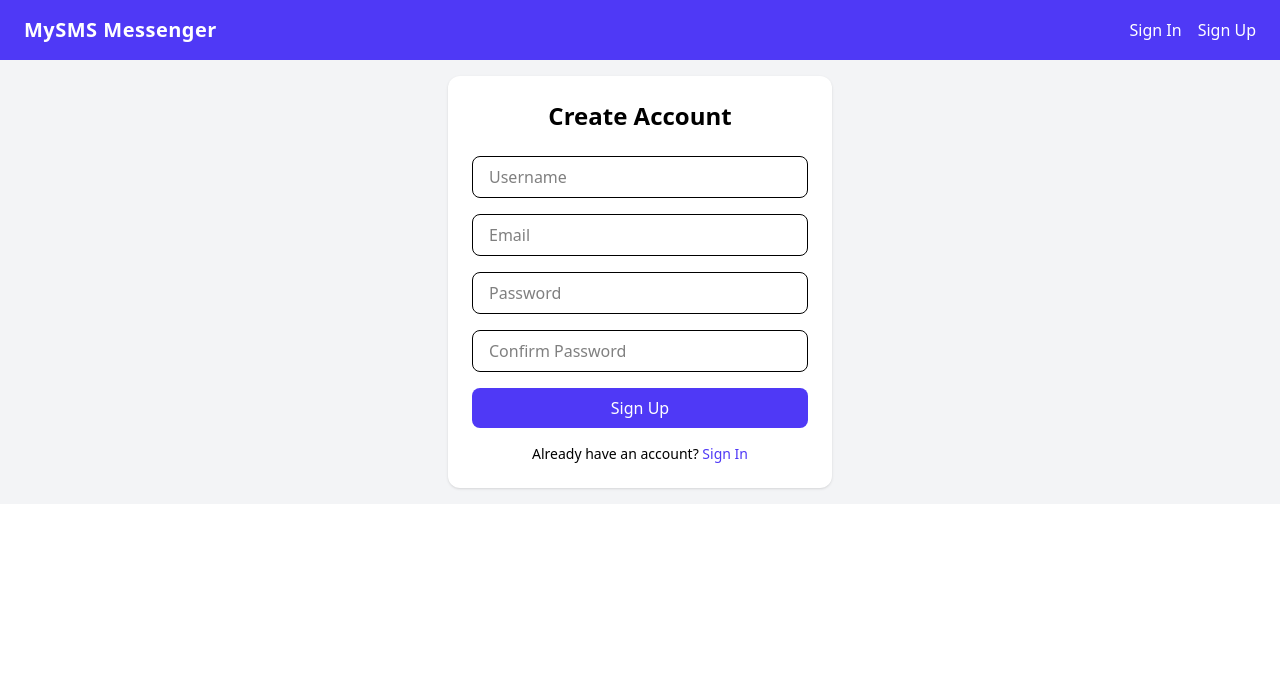
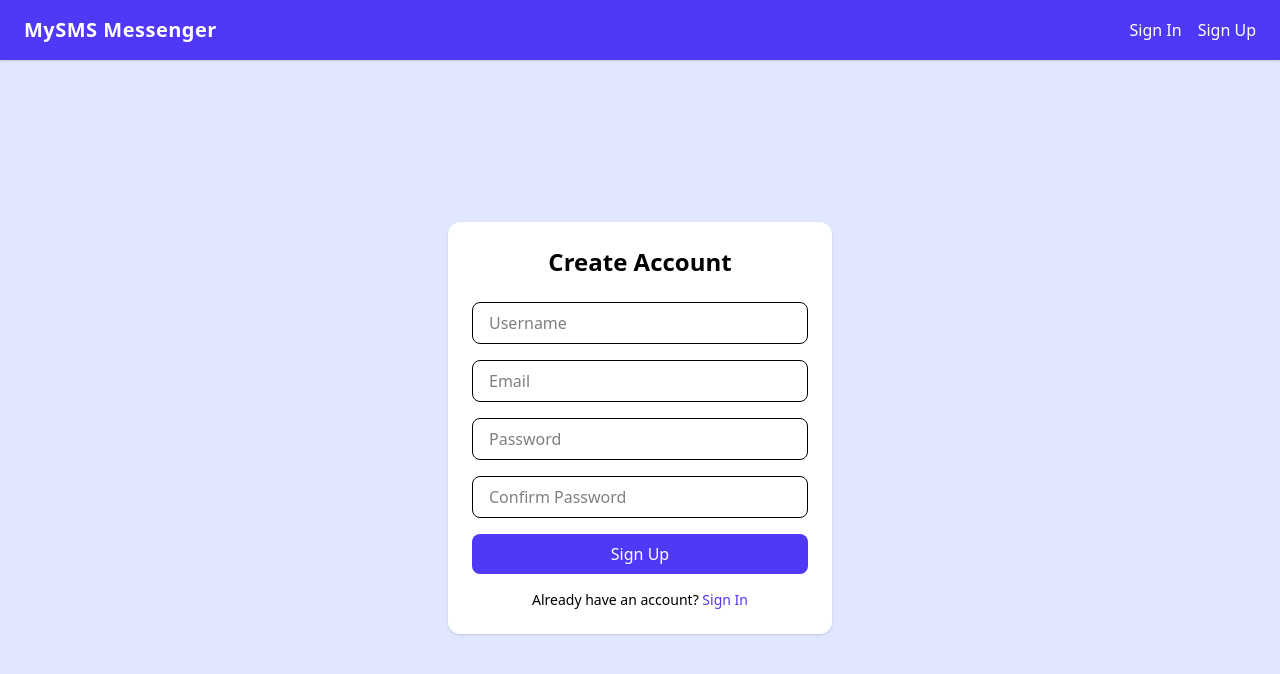
Before and after one commit to aneldanza/mysms-frontend, an Angular app: page /sign-up in a window 1280 px wide. Shown: the top 674 px of the page. Built offline with nearby package versions, Linux system fonts and the light colour scheme.

Commit message:
add styling and color palette

```diff
--- a/src/app/app.component.html
+++ b/src/app/app.component.html
@@ -1,4 +1,8 @@
-<div class="mx-auto h-full flex flex-col bg-indigo-100">
+<div
+  class="mx-auto w-full flex flex-col bg-indigo-100 min-h-screen text-primary-text"
+>
   <app-header />
-  <router-outlet />
+  <div class="">
+    <router-outlet />
+  </div>
 </div>
--- a/src/app/app.routes.ts
+++ b/src/app/app.routes.ts
@@ -6,7 +6,7 @@ import { SignUpComponent } from './components/auth/sign-up/sign-up.component';
 export const routes: Routes = [
   {
     path: '',
-    canActivate: [authGuard],
+    // canActivate: [authGuard],
     loadComponent: () =>
       import('./components/messages-homepage/message-home.component').then(
         (m) => m.MessageHomeComponent
--- a/src/app/components/auth/sign-in/sign-in.component.html
+++ b/src/app/components/auth/sign-in/sign-in.component.html
@@ -1,4 +1,4 @@
-<div class="h-full flex items-center justify-center bg-gray-100 p-4">
+<div class="outlet">
   <div class="w-full max-w-sm bg-white p-6 rounded-xl shadow">
     <h2 class="text-2xl font-bold mb-6 text-center">Sign In</h2>
 
--- a/src/app/components/auth/sign-up/sign-up.component.html
+++ b/src/app/components/auth/sign-up/sign-up.component.html
@@ -1,4 +1,4 @@
-<div class="h-full flex items-center justify-center bg-gray-100 p-4">
+<div class="outlet">
   <div class="w-full max-w-sm bg-white p-6 rounded-xl shadow">
     <h2 class="text-2xl font-bold mb-6 text-center">Create Account</h2>
 
--- a/src/app/components/messages-homepage/message-home.component.html
+++ b/src/app/components/messages-homepage/message-home.component.html
@@ -1,4 +1,7 @@
-<div class="flex flex-col lg:flex-row h-full gap-4 p-4 mx-auto">
+<div class="outlet">
+  <div
+    class="flex flex-col lg:flex-row gap-4 justify-baseline w-full h-full min-h-[calc(100vh-64px)]"
+  >
     <!-- Left: Form -->
     <div class="lg:w-1/2 w-full">
       <app-message-form />
@@ -11,3 +14,4 @@
       <app-message-list />
     </div>
   </div>
+</div>
--- a/src/styles.css
+++ b/src/styles.css
@@ -1,5 +1,35 @@
 /* You can add global styles to this file, and also import other style files */
 @import "tailwindcss";
+
+@layer base {
+  :root {
+    --color-primary: rgba(99, 102, 241, 1); /* #6366F1 */
+    --color-primary-dark: rgba(79, 70, 229, 1); /* #4F46E5 */
+    --color-success: rgba(34, 197, 94, 1); /* #22C55E */
+    --color-danger: rgba(239, 68, 68, 1); /* #EF4444 */
+    --color-bg-light: rgba(249, 250, 251, 1); /* #F9FAFB */
+    --color-white: rgba(255, 255, 255, 1); /* #FFFFFF */
+    --color-text-primary: rgba(17, 24, 39, 1); /* #111827 */
+    --color-text-secondary: rgba(107, 114, 128, 1); /* #6B7280 */
+    --color-border-default: rgba(229, 231, 235, 1); /* #E5E7EB */
+  }
+}
+
+@theme {
+  --color-primary-text: rgb(var(--color-text-primary));
+  --color-accent-text: rgb(var(--color-text-secondary));
+  --color-accent-bg: rgb(var(--color-primary));
+  --color-accent-hover: rgb(var(--color-primary-dark));
+  --color-accent-secondary-bg: rgb(var(--color-bg-light));
+  --color-accent-secondary-hover: rgb(var(--color-border-default));
+  --color-gradient-from: rgb(var(--color-primary));
+  --color-gradient-mid: rgb(var(--color-success));
+  --color-gradient-to: rgb(var(--color-danger));
+  --color-form-bg: rgb(var(--color-white));
+  --color-horizontal-scroll-from: rgb(var(--color-primary));
+  --color-horizontal-scroll-mid: rgb(var(--color-success));
+  --color-horizontal-scroll-to: rgb(var(--color-primary-dark));
+}
 
 @keyframes fade-in {
   from {
@@ -14,6 +44,10 @@
 
 .animate-fade-in {
   animation: fade-in 0.3s ease-out;
+}
+
+.outlet {
+  @apply min-h-[calc(100vh-64px)] h-full flex items-center justify-center p-4 md:p-8 lg:p-12;
 }
 
 .card {
```
Lines whose indentation alone changed are shown as unchanged.
